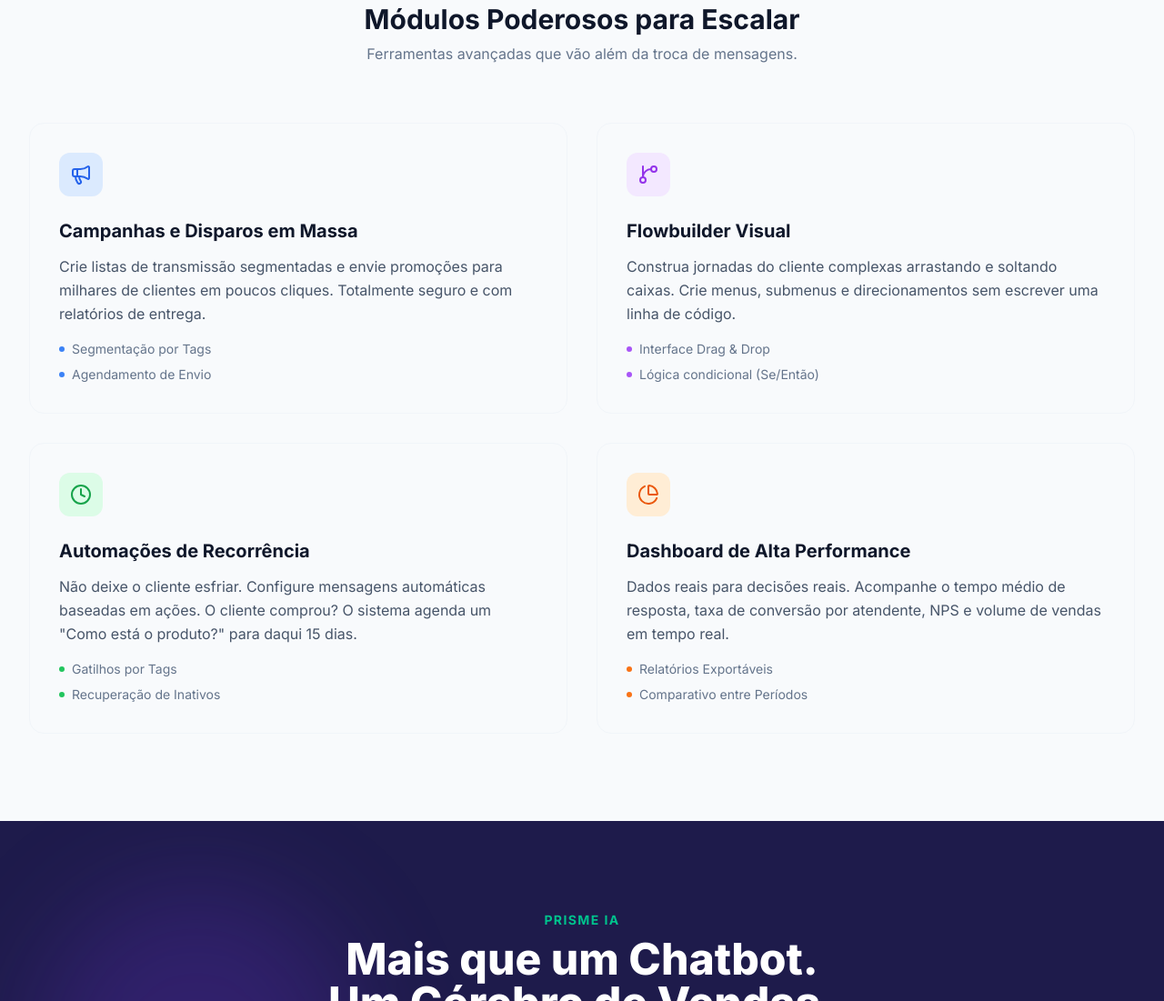
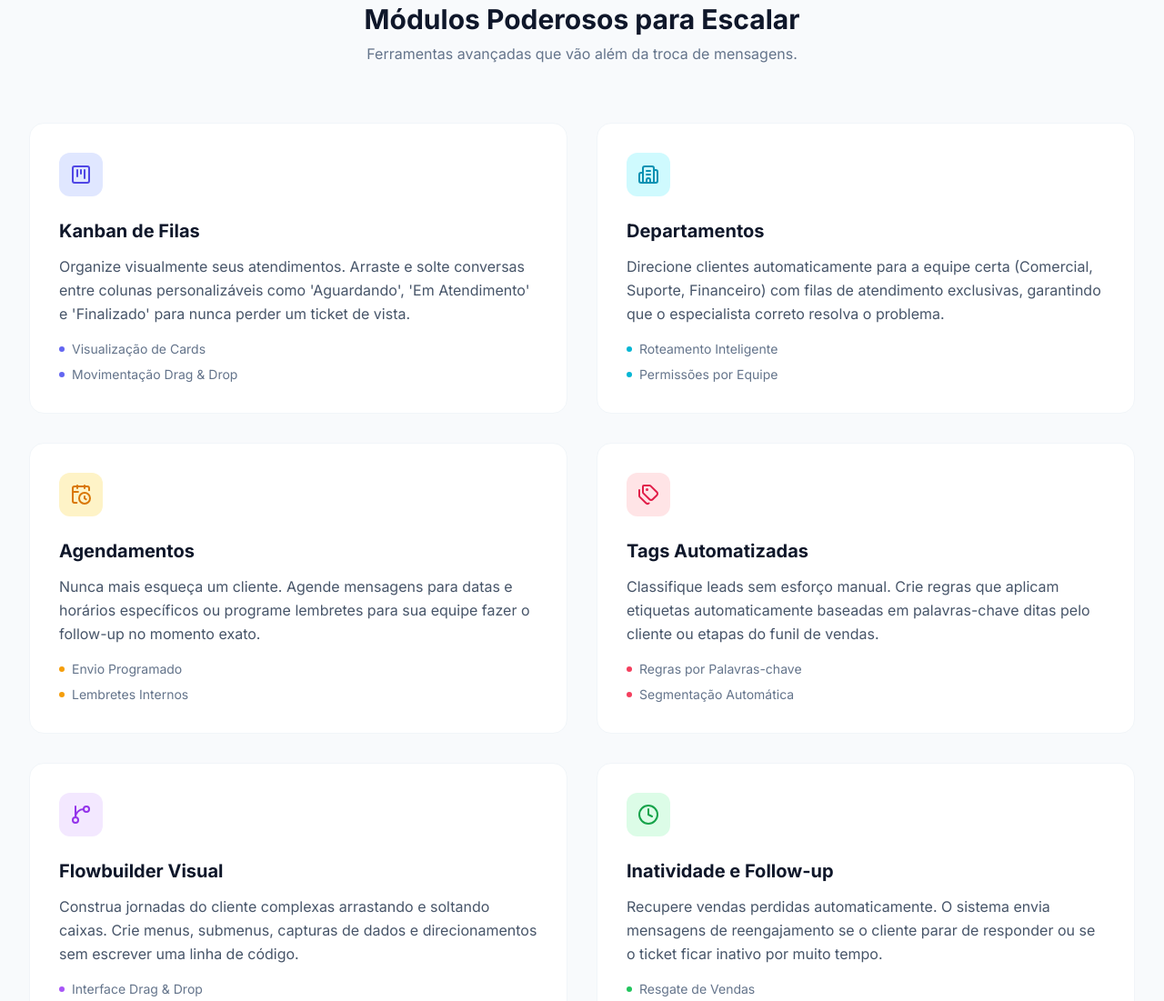
Before and after one commit to nattanlima/chatbot, a plain HTML site: page index.html in a window 1280 px wide. Shown: the part 3616-4717 px from the top of the page at 91% size. Drawn offline with nearby package versions, Linux system fonts and the light colour scheme.

Commit message:
Update index.html

```diff
--- a/index.html
+++ b/index.html
@@ -662,30 +662,77 @@
                 <p class="text-slate-500 mt-2">Ferramentas avançadas que vão além da troca de mensagens.</p>
             </div>
 
-            <div class="grid md:grid-cols-2 lg:grid-cols-2 gap-8">
-                <!-- Module 1: Campanhas -->
-                <div class="p-8 rounded-2xl bg-slate-50 border border-slate-100 hover:border-brand-primary/30 transition-all hover:shadow-lg reveal group">
-                    <div class="w-12 h-12 rounded-xl bg-blue-100 text-blue-600 flex items-center justify-center mb-6 group-hover:scale-110 transition-transform">
-                        <i data-lucide="megaphone" class="w-6 h-6"></i>
+            <!-- Changed to lg:grid-cols-2 to maintain 2 columns but expanded list -->
+            <div class="grid md:grid-cols-2 gap-8">
+
+                <!-- Module: Kanban de Filas -->
+                <div class="p-8 rounded-2xl bg-white border border-slate-100 hover:border-brand-primary/30 transition-all hover:shadow-lg reveal group">
+                    <div class="w-12 h-12 rounded-xl bg-indigo-100 text-indigo-600 flex items-center justify-center mb-6 group-hover:scale-110 transition-transform">
+                        <i data-lucide="kanban-square" class="w-6 h-6"></i>
                     </div>
-                    <h3 class="text-xl font-bold text-slate-900 mb-3">Campanhas e Disparos em Massa</h3>
+                    <h3 class="text-xl font-bold text-slate-900 mb-3">Kanban de Filas</h3>
                     <p class="text-slate-600 leading-relaxed mb-4">
-                        Crie listas de transmissão segmentadas e envie promoções para milhares de clientes em poucos cliques. Totalmente seguro e com relatórios de entrega.
+                        Organize visualmente seus atendimentos. Arraste e solte conversas entre colunas personalizáveis como 'Aguardando', 'Em Atendimento' e 'Finalizado' para nunca perder um ticket de vista.
                     </p>
                     <ul class="text-sm text-slate-500 space-y-2">
-                        <li class="flex items-center gap-2"><div class="w-1.5 h-1.5 bg-blue-500 rounded-full"></div>Segmentação por Tags</li>
-                        <li class="flex items-center gap-2"><div class="w-1.5 h-1.5 bg-blue-500 rounded-full"></div>Agendamento de Envio</li>
+                        <li class="flex items-center gap-2"><div class="w-1.5 h-1.5 bg-indigo-500 rounded-full"></div>Visualização de Cards</li>
+                        <li class="flex items-center gap-2"><div class="w-1.5 h-1.5 bg-indigo-500 rounded-full"></div>Movimentação Drag & Drop</li>
                     </ul>
                 </div>
 
-                <!-- Module 2: Flowbuilder -->
-                <div class="p-8 rounded-2xl bg-slate-50 border border-slate-100 hover:border-brand-primary/30 transition-all hover:shadow-lg reveal group" style="transition-delay: 0.1s">
+                <!-- Module: Departamentos -->
+                <div class="p-8 rounded-2xl bg-white border border-slate-100 hover:border-brand-primary/30 transition-all hover:shadow-lg reveal group" style="transition-delay: 0.1s">
+                    <div class="w-12 h-12 rounded-xl bg-cyan-100 text-cyan-600 flex items-center justify-center mb-6 group-hover:scale-110 transition-transform">
+                        <i data-lucide="building-2" class="w-6 h-6"></i>
+                    </div>
+                    <h3 class="text-xl font-bold text-slate-900 mb-3">Departamentos</h3>
+                    <p class="text-slate-600 leading-relaxed mb-4">
+                        Direcione clientes automaticamente para a equipe certa (Comercial, Suporte, Financeiro) com filas de atendimento exclusivas, garantindo que o especialista correto resolva o problema.
+                    </p>
+                    <ul class="text-sm text-slate-500 space-y-2">
+                        <li class="flex items-center gap-2"><div class="w-1.5 h-1.5 bg-cyan-500 rounded-full"></div>Roteamento Inteligente</li>
+                        <li class="flex items-center gap-2"><div class="w-1.5 h-1.5 bg-cyan-500 rounded-full"></div>Permissões por Equipe</li>
+                    </ul>
+                </div>
+
+                <!-- Module: Agendamentos -->
+                <div class="p-8 rounded-2xl bg-white border border-slate-100 hover:border-brand-primary/30 transition-all hover:shadow-lg reveal group" style="transition-delay: 0.2s">
+                    <div class="w-12 h-12 rounded-xl bg-amber-100 text-amber-600 flex items-center justify-center mb-6 group-hover:scale-110 transition-transform">
+                        <i data-lucide="calendar-clock" class="w-6 h-6"></i>
+                    </div>
+                    <h3 class="text-xl font-bold text-slate-900 mb-3">Agendamentos</h3>
+                    <p class="text-slate-600 leading-relaxed mb-4">
+                        Nunca mais esqueça um cliente. Agende mensagens para datas e horários específicos ou programe lembretes para sua equipe fazer o follow-up no momento exato.
+                    </p>
+                    <ul class="text-sm text-slate-500 space-y-2">
+                        <li class="flex items-center gap-2"><div class="w-1.5 h-1.5 bg-amber-500 rounded-full"></div>Envio Programado</li>
+                        <li class="flex items-center gap-2"><div class="w-1.5 h-1.5 bg-amber-500 rounded-full"></div>Lembretes Internos</li>
+                    </ul>
+                </div>
+
+                <!-- Module: Tags Automatizadas -->
+                <div class="p-8 rounded-2xl bg-white border border-slate-100 hover:border-brand-primary/30 transition-all hover:shadow-lg reveal group" style="transition-delay: 0.3s">
+                    <div class="w-12 h-12 rounded-xl bg-rose-100 text-rose-600 flex items-center justify-center mb-6 group-hover:scale-110 transition-transform">
+                        <i data-lucide="tags" class="w-6 h-6"></i>
+                    </div>
+                    <h3 class="text-xl font-bold text-slate-900 mb-3">Tags Automatizadas</h3>
+                    <p class="text-slate-600 leading-relaxed mb-4">
+                        Classifique leads sem esforço manual. Crie regras que aplicam etiquetas automaticamente baseadas em palavras-chave ditas pelo cliente ou etapas do funil de vendas.
+                    </p>
+                    <ul class="text-sm text-slate-500 space-y-2">
+                        <li class="flex items-center gap-2"><div class="w-1.5 h-1.5 bg-rose-500 rounded-full"></div>Regras por Palavras-chave</li>
+                        <li class="flex items-center gap-2"><div class="w-1.5 h-1.5 bg-rose-500 rounded-full"></div>Segmentação Automática</li>
+                    </ul>
+                </div>
+
+                <!-- Module: Flowbuilder -->
+                <div class="p-8 rounded-2xl bg-white border border-slate-100 hover:border-brand-primary/30 transition-all hover:shadow-lg reveal group">
                     <div class="w-12 h-12 rounded-xl bg-purple-100 text-purple-600 flex items-center justify-center mb-6 group-hover:scale-110 transition-transform">
                         <i data-lucide="git-branch" class="w-6 h-6"></i>
                     </div>
                     <h3 class="text-xl font-bold text-slate-900 mb-3">Flowbuilder Visual</h3>
                     <p class="text-slate-600 leading-relaxed mb-4">
-                        Construa jornadas do cliente complexas arrastando e soltando caixas. Crie menus, submenus e direcionamentos sem escrever uma linha de código.
+                        Construa jornadas do cliente complexas arrastando e soltando caixas. Crie menus, submenus, capturas de dados e direcionamentos sem escrever uma linha de código.
                     </p>
                     <ul class="text-sm text-slate-500 space-y-2">
                         <li class="flex items-center gap-2"><div class="w-1.5 h-1.5 bg-purple-500 rounded-full"></div>Interface Drag & Drop</li>
@@ -693,35 +740,51 @@
                     </ul>
                 </div>
 
-                <!-- Module 3: Automação Inteligente -->
-                <div class="p-8 rounded-2xl bg-slate-50 border border-slate-100 hover:border-brand-primary/30 transition-all hover:shadow-lg reveal group" style="transition-delay: 0.2s">
+                <!-- Module: Mensagens de Inatividade e Followup -->
+                <div class="p-8 rounded-2xl bg-white border border-slate-100 hover:border-brand-primary/30 transition-all hover:shadow-lg reveal group">
                     <div class="w-12 h-12 rounded-xl bg-green-100 text-green-600 flex items-center justify-center mb-6 group-hover:scale-110 transition-transform">
                         <i data-lucide="clock" class="w-6 h-6"></i>
                     </div>
-                    <h3 class="text-xl font-bold text-slate-900 mb-3">Automações de Recorrência</h3>
+                    <h3 class="text-xl font-bold text-slate-900 mb-3">Inatividade e Follow-up</h3>
                     <p class="text-slate-600 leading-relaxed mb-4">
-                        Não deixe o cliente esfriar. Configure mensagens automáticas baseadas em ações. O cliente comprou? O sistema agenda um "Como está o produto?" para daqui 15 dias.
+                        Recupere vendas perdidas automaticamente. O sistema envia mensagens de reengajamento se o cliente parar de responder ou se o ticket ficar inativo por muito tempo.
                     </p>
                     <ul class="text-sm text-slate-500 space-y-2">
-                        <li class="flex items-center gap-2"><div class="w-1.5 h-1.5 bg-green-500 rounded-full"></div>Gatilhos por Tags</li>
-                        <li class="flex items-center gap-2"><div class="w-1.5 h-1.5 bg-green-500 rounded-full"></div>Recuperação de Inativos</li>
+                        <li class="flex items-center gap-2"><div class="w-1.5 h-1.5 bg-green-500 rounded-full"></div>Resgate de Vendas</li>
+                        <li class="flex items-center gap-2"><div class="w-1.5 h-1.5 bg-green-500 rounded-full"></div>Encerramento Automático</li>
                     </ul>
                 </div>
 
-                <!-- Module 4: Dashboard 360 -->
-                <div class="p-8 rounded-2xl bg-slate-50 border border-slate-100 hover:border-brand-primary/30 transition-all hover:shadow-lg reveal group" style="transition-delay: 0.3s">
-                    <div class="w-12 h-12 rounded-xl bg-orange-100 text-orange-600 flex items-center justify-center mb-6 group-hover:scale-110 transition-transform">
-                        <i data-lucide="pie-chart" class="w-6 h-6"></i>
+                <!-- Module: Organizador de Tarefas -->
+                <div class="p-8 rounded-2xl bg-white border border-slate-100 hover:border-brand-primary/30 transition-all hover:shadow-lg reveal group">
+                    <div class="w-12 h-12 rounded-xl bg-teal-100 text-teal-600 flex items-center justify-center mb-6 group-hover:scale-110 transition-transform">
+                        <i data-lucide="check-square" class="w-6 h-6"></i>
                     </div>
-                    <h3 class="text-xl font-bold text-slate-900 mb-3">Dashboard de Alta Performance</h3>
+                    <h3 class="text-xl font-bold text-slate-900 mb-3">Organizador de Tarefas</h3>
                     <p class="text-slate-600 leading-relaxed mb-4">
-                        Dados reais para decisões reais. Acompanhe o tempo médio de resposta, taxa de conversão por atendente, NPS e volume de vendas em tempo real.
+                        Transforme conversas em ações. Crie tarefas vinculadas a cada ticket, defina prazos, delegue responsáveis e receba notificações para garantir que nenhum compromisso seja esquecido.
                     </p>
                     <ul class="text-sm text-slate-500 space-y-2">
-                        <li class="flex items-center gap-2"><div class="w-1.5 h-1.5 bg-orange-500 rounded-full"></div>Relatórios Exportáveis</li>
-                        <li class="flex items-center gap-2"><div class="w-1.5 h-1.5 bg-orange-500 rounded-full"></div>Comparativo entre Períodos</li>
+                        <li class="flex items-center gap-2"><div class="w-1.5 h-1.5 bg-teal-500 rounded-full"></div>Delegar Responsáveis</li>
+                        <li class="flex items-center gap-2"><div class="w-1.5 h-1.5 bg-teal-500 rounded-full"></div>Prazos e Alertas</li>
                     </ul>
                 </div>
+
+                <!-- Module: Campanhas -->
+                <div class="p-8 rounded-2xl bg-white border border-slate-100 hover:border-brand-primary/30 transition-all hover:shadow-lg reveal group">
+                    <div class="w-12 h-12 rounded-xl bg-blue-100 text-blue-600 flex items-center justify-center mb-6 group-hover:scale-110 transition-transform">
+                        <i data-lucide="megaphone" class="w-6 h-6"></i>
+                    </div>
+                    <h3 class="text-xl font-bold text-slate-900 mb-3">Campanhas em Massa</h3>
+                    <p class="text-slate-600 leading-relaxed mb-4">
+                        Crie listas de transmissão segmentadas e envie promoções para milhares de clientes em poucos cliques via API Oficial. Totalmente seguro e com relatórios de entrega.
+                    </p>
+                    <ul class="text-sm text-slate-500 space-y-2">
+                        <li class="flex items-center gap-2"><div class="w-1.5 h-1.5 bg-blue-500 rounded-full"></div>Sem Risco de Banimento</li>
+                        <li class="flex items-center gap-2"><div class="w-1.5 h-1.5 bg-blue-500 rounded-full"></div>Métricas de Abertura</li>
+                    </ul>
+                </div>
+
             </div>
         </div>
     </section>
```
